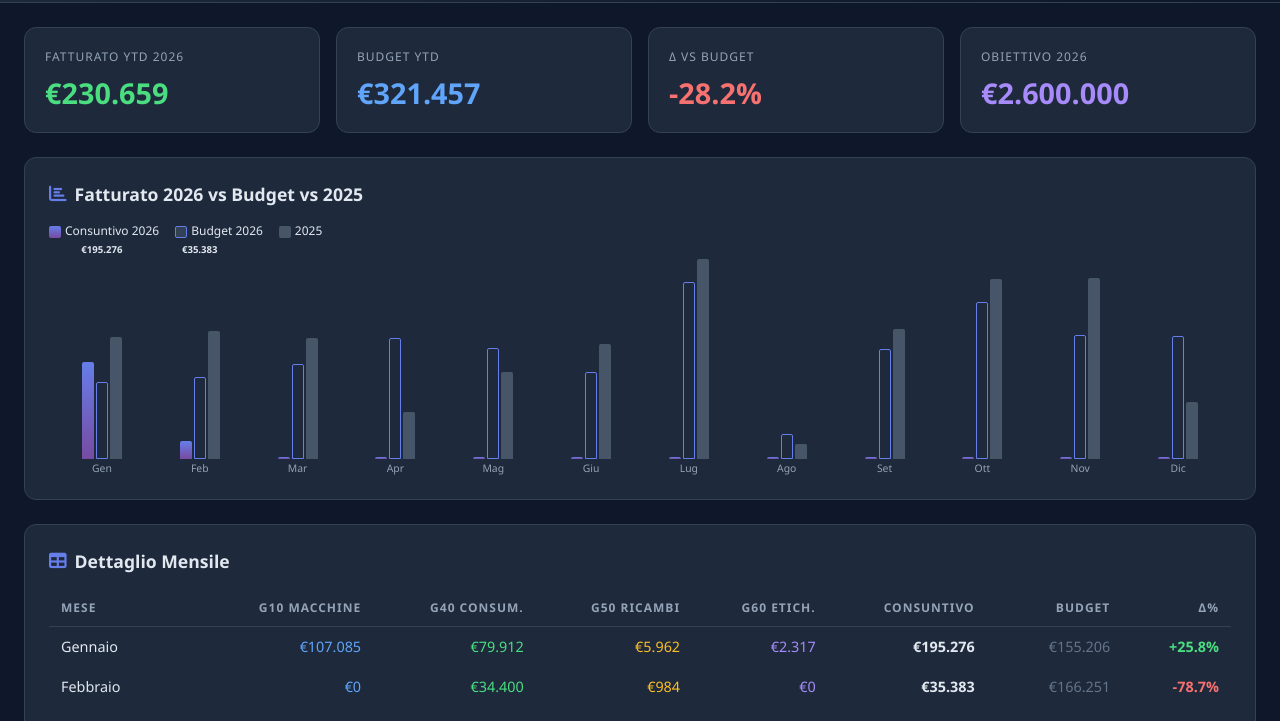
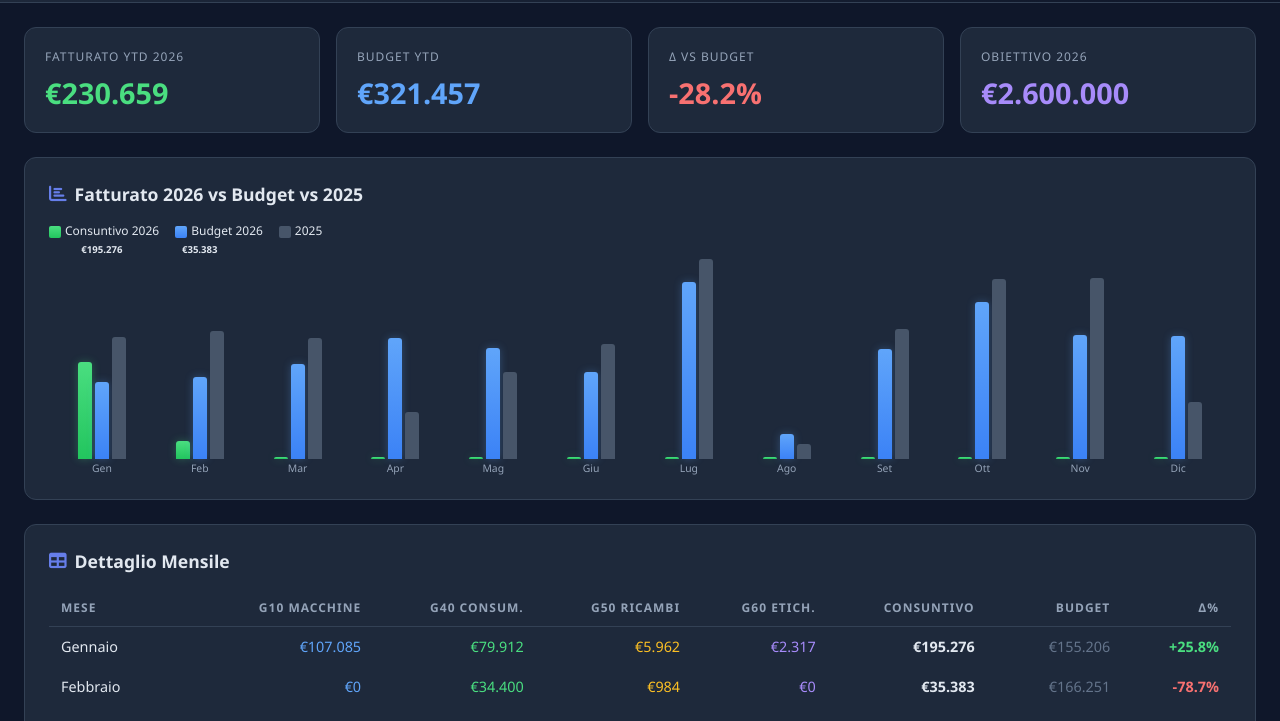
Before and after one commit to Robicalle/dashboard, a plain HTML site: page src/mission_control.html in a window 1280 px wide. Shown: the part 79-800 px from the top of the page. Drawn offline with Linux system fonts and the light colour scheme; files whose address does not match are found by name.

Commit message:
Barre grafico piu visibili: verde consuntivo, blu budget

```diff
--- a/src/mission_control.html
+++ b/src/mission_control.html
@@ -94,8 +94,8 @@
         <div class="section">
             <h2><i class="fas fa-chart-bar"></i> Fatturato 2026 vs Budget vs 2025</h2>
             <div style="display:flex;gap:16px;margin-bottom:12px;font-size:0.75rem;">
-                <div><span style="display:inline-block;width:12px;height:12px;background:linear-gradient(180deg,#667eea,#764ba2);border-radius:2px;margin-right:4px;vertical-align:middle;"></span>Consuntivo 2026</div>
-                <div><span style="display:inline-block;width:12px;height:12px;background:#334155;border:1px solid #667eea;border-radius:2px;margin-right:4px;vertical-align:middle;"></span>Budget 2026</div>
+                <div><span style="display:inline-block;width:12px;height:12px;background:linear-gradient(180deg,#4ade80,#22c55e);border-radius:2px;margin-right:4px;vertical-align:middle;"></span>Consuntivo 2026</div>
+                <div><span style="display:inline-block;width:12px;height:12px;background:linear-gradient(180deg,#60a5fa,#3b82f6);border-radius:2px;margin-right:4px;vertical-align:middle;"></span>Budget 2026</div>
                 <div><span style="display:inline-block;width:12px;height:12px;background:#475569;border-radius:2px;margin-right:4px;vertical-align:middle;"></span>2025</div>
             </div>
             <div class="bar-container" id="barChart" style="height:220px;"></div>
@@ -194,10 +194,10 @@
             var valLabel = m.fatturato > 0 ? fmt(m.fatturato) : '';
             chartHtml += '<div style="flex:1;display:flex;flex-direction:column;align-items:center;gap:2px;">' +
                 '<div style="font-size:0.6rem;color:#e2e8f0;font-weight:600;min-height:14px;">' + valLabel + '</div>' +
-                '<div style="display:flex;align-items:flex-end;gap:2px;height:200px;">' +
-                '<div style="width:12px;height:' + hC + 'px;background:linear-gradient(180deg,#667eea,#764ba2);border-radius:2px 2px 0 0;"></div>' +
-                '<div style="width:12px;height:' + hB + 'px;background:#1e293b;border:1px solid #667eea;border-radius:2px 2px 0 0;"></div>' +
-                '<div style="width:12px;height:' + h25 + 'px;background:#475569;border-radius:2px 2px 0 0;"></div>' +
+                '<div style="display:flex;align-items:flex-end;gap:3px;height:200px;">' +
+                '<div style="width:14px;height:' + hC + 'px;background:linear-gradient(180deg,#4ade80,#22c55e);border-radius:3px 3px 0 0;box-shadow:0 0 8px rgba(74,222,128,0.3);"></div>' +
+                '<div style="width:14px;height:' + hB + 'px;background:linear-gradient(180deg,#60a5fa,#3b82f6);border-radius:3px 3px 0 0;box-shadow:0 0 8px rgba(96,165,250,0.3);"></div>' +
+                '<div style="width:14px;height:' + h25 + 'px;background:#475569;border-radius:3px 3px 0 0;"></div>' +
                 '</div>' +
                 '<div style="font-size:0.65rem;color:#94a3b8;">' + mesiLabels[i] + '</div></div>';
         });
```
Also changed, not shown: mission_control.html (+1 -1 lines).
